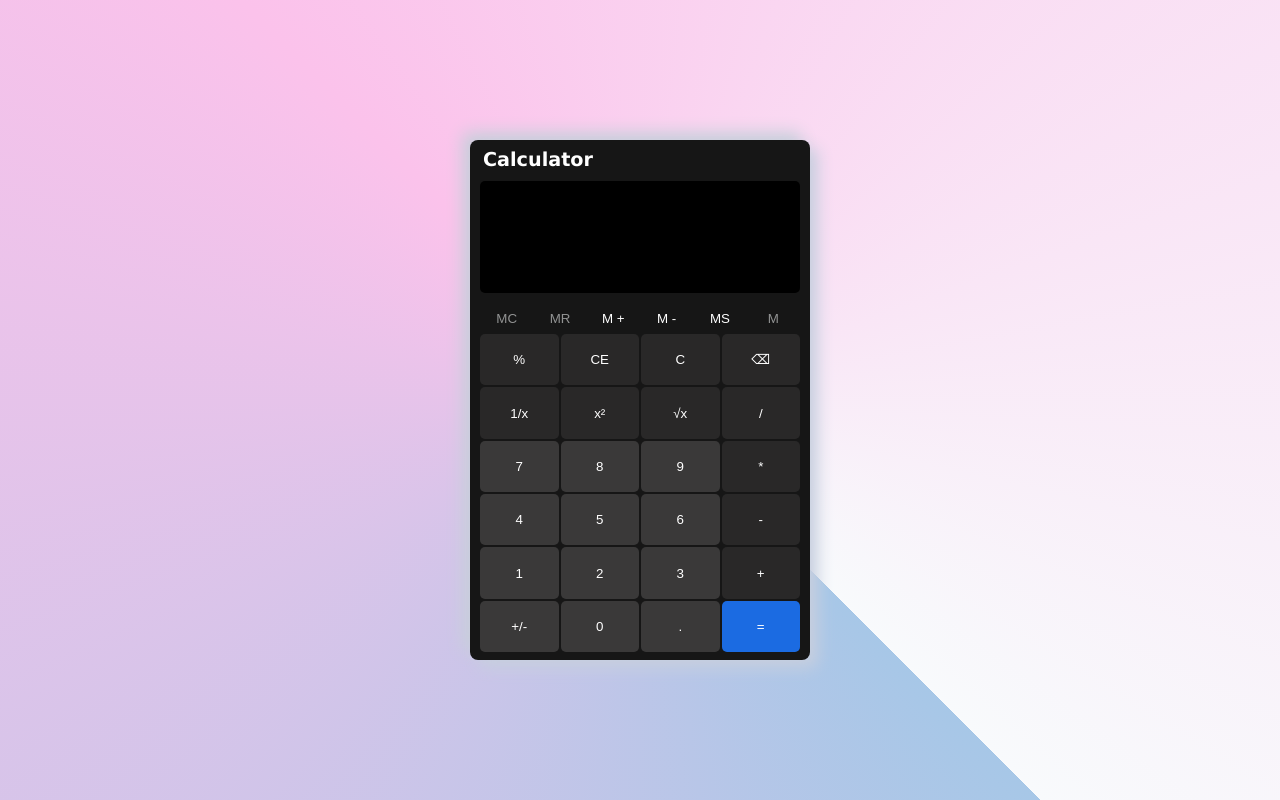
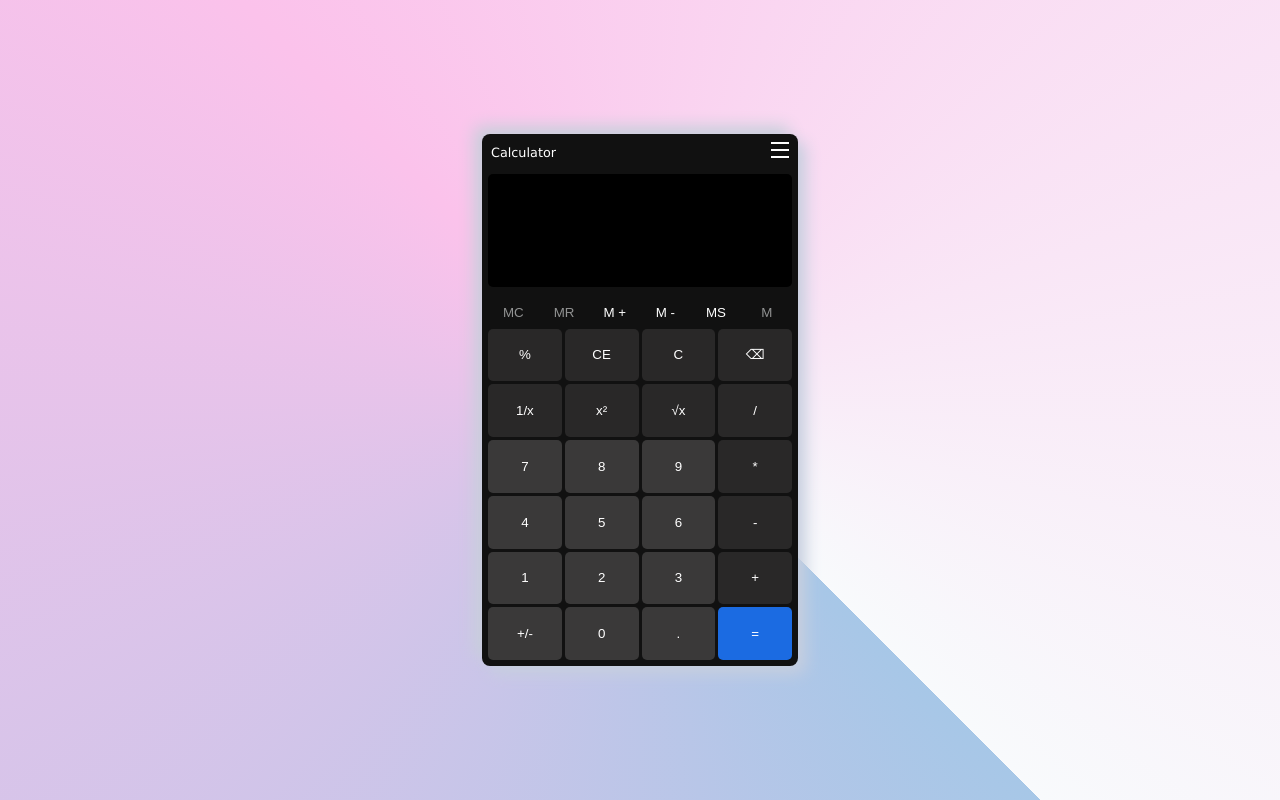
Before and after one commit to AabhashSoni01/Web-Development-College, a plain HTML site: page HTML/index52.html in a window 1280 px wide. Drawn offline with Linux system fonts and the light colour scheme.

Commit message:
Calculator

```diff
--- a/CSS/style52.css
+++ b/CSS/style52.css
@@ -14,14 +14,14 @@ body {
 }
 
 .container {
-  height: 31.5rem;
-  width: 20rem;
-  background-color: #161616;
+  height: 32.5rem;
+  width: 19rem;
+  background-color: #111111;
   border-radius: 8px;
   display: flex;
   flex-direction: column;
   align-items: center;
-  padding: 8px 10px;
+  padding: 6px 6px;
   box-shadow: 8px 8px 16px #c7cfdf, -8px -8px 16px #c9cfdb;
 }
 
@@ -29,15 +29,31 @@ body {
   width: 100%;
   height: 1.5rem;
   display: flex;
+  justify-content: space-between;
   align-items: center;
 }
 
 .title {
   position: relative;
   left: 3px;
-  font-size: 1.2rem;
-  font-weight: bold;
+  font-size: 0.8rem;
+  font-weight: lighter;
   color: #ffffff;
+}
+
+.hst-mem {
+  width: 8%;
+  border: none;
+  outline: none;
+}
+
+.hst-mn-btn {
+  width: 100%;
+  height: 100%;
+  background: none;
+  border: none;
+  outline: none;
+  cursor: pointer;
 }
 
 .display {
@@ -84,7 +100,7 @@ body {
   border-radius: 5px;
   display: grid;
   grid-template-columns: repeat(4, 1fr);
-  gap: 2px;
+  gap: 3px;
 }
 
 .key-btn {
--- a/HTML/index52.html
+++ b/HTML/index52.html
@@ -10,6 +10,9 @@
     <div class="container">
       <div class="top">
         <span class="title">Calculator</span>
+        <div class="hst-mem">
+          <button type="button" class="hst-mn-btn"><img src="../Icons/menu-line.svg" alt="history"></button>
+        </div>
       </div>
       <div class="display"></div>
       <div class="small-menu">
```
Also changed, not shown: Icons/menu-line.svg (added).
